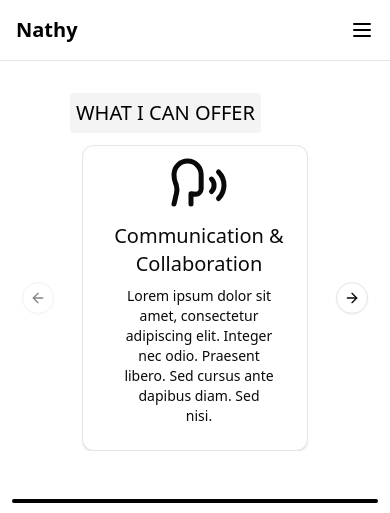
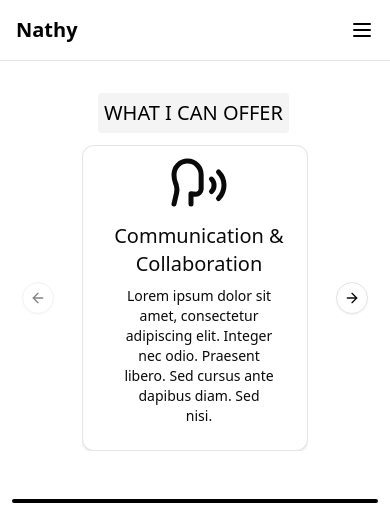
Before and after one commit to nathanieluriri/Portfolio-template, a Next.js app: page /about in a window 390 px wide. Shown: the top 513 px of the page. Built offline with nearby package versions, Linux system fonts and the light colour scheme.

Commit message:
fixed layout bugs

```diff
--- a/src/app/about/page.jsx
+++ b/src/app/about/page.jsx
@@ -14,7 +14,60 @@ import {
   CarouselNext,
   CarouselPrevious,
 } from "@/components/ui/carousel";
-import { Padding } from "../page";
+
+export default function About() {
+  return (
+    <>
+      <WhatCanIOfferSection />
+    </>
+  );
+}
+
+function WhatCanIOfferSection() {
+  return (
+    <div className="flex lg:w-fit lg:max-w-[1000px]   justify-center justify-self-center flex-col">
+      <h1 className="ml-7 sm:m-0 transition-all duration-100 bg-zinc-100 text-black text-xl font-medium me-2 px-1.5 py-1.5 rounded dark:bg-zinc-900 dark:text-white w-fit">
+        WHAT I CAN OFFER
+      </h1>
+      <OfferCarousel />
+    </div>
+  );
+}
+
+export function OfferCarousel() {
+  return (
+    <Carousel
+      opts={{
+        align: "start",
+      }}
+      className="w-[250px] md:w-full md:max-w-fit p-3"
+    >
+      <CarouselContent>
+        {Array.from({ length: 5 }).map((_, index) => (
+          <CarouselItem
+            key={index}
+            className=" md:basis-2/6 basis-[100%] w-[100px] md:w-full"
+          >
+            <Card>
+              <CardContent className="pr-4 flex items-center justify-center sm:items-start sm:justify-start flex-col pt-2 min-h-[300px] gap-2 ">
+                {icons[index]}
+                <h1 className="text-xl md:text-3xl text-center sm:text-start">
+                  {titles[index]}
+                </h1>
+                <h1 className="md:max-w-[250px] max-w-[150px]  sm:text-start text-center text-sm">
+                  {contents}
+                </h1>
+              </CardContent>
+            </Card>
+          </CarouselItem>
+        ))}
+      </CarouselContent>
+      <CarouselPrevious />
+      <CarouselNext />
+    </Carousel>
+  );
+}
+
 const icons = [
   <Speech className=" w-[60px] h-[60px]" />,
   <NotebookPen className=" w-[60px] h-[60px]" />,
@@ -33,48 +86,3 @@ const titles = [
 ];
 const contents =
   "Lorem ipsum dolor sit amet, consectetur adipiscing elit. Integer nec odio. Praesent libero. Sed cursus ante dapibus diam. Sed nisi.";
-export default function About() {
-  return (
-    <>
-      <WhatCanIOfferSection/>
-    </>
-  );
-}
-
-function WhatCanIOfferSection() {
-  return <div className="flex lg:w-fit lg:max-w-[1000px]   justify-center justify-self-center flex-col">
-    <h1 className="transition-all duration-100 bg-zinc-100 text-black text-xl font-medium me-2 px-1.5 py-1.5 rounded dark:bg-zinc-900 dark:text-white w-fit">
-      WHAT I CAN OFFER
-    </h1>
-    <OfferCarousel />
-  </div>;
-}
-
-export function OfferCarousel() {
-  return (
-    <Carousel
-      opts={{
-        align: "start",
-      }}
-      className="w-[250px] md:w-full md:max-w-fit p-3"
-    >
-      <CarouselContent>
-        {Array.from({ length: 5 }).map((_, index) => (
-          <CarouselItem key={index} className=" md:basis-2/6 basis-[100%] w-[100px] md:w-full">
-            <Card>
-              <CardContent className="pr-4 flex items-center justify-center sm:items-start sm:justify-start flex-col pt-2 min-h-[300px] gap-2 ">
-                {icons[index]}
-                <h1 className="text-xl md:text-3xl text-center sm:text-start">{titles[index]}</h1>
-                <h1 className="md:max-w-[250px] max-w-[150px]  sm:text-start text-center text-sm">
-                  {contents}
-                </h1>
-              </CardContent>
-            </Card>
-          </CarouselItem>
-        ))}
-      </CarouselContent>
-      <CarouselPrevious />
-      <CarouselNext />
-    </Carousel>
-  );
-}
```
